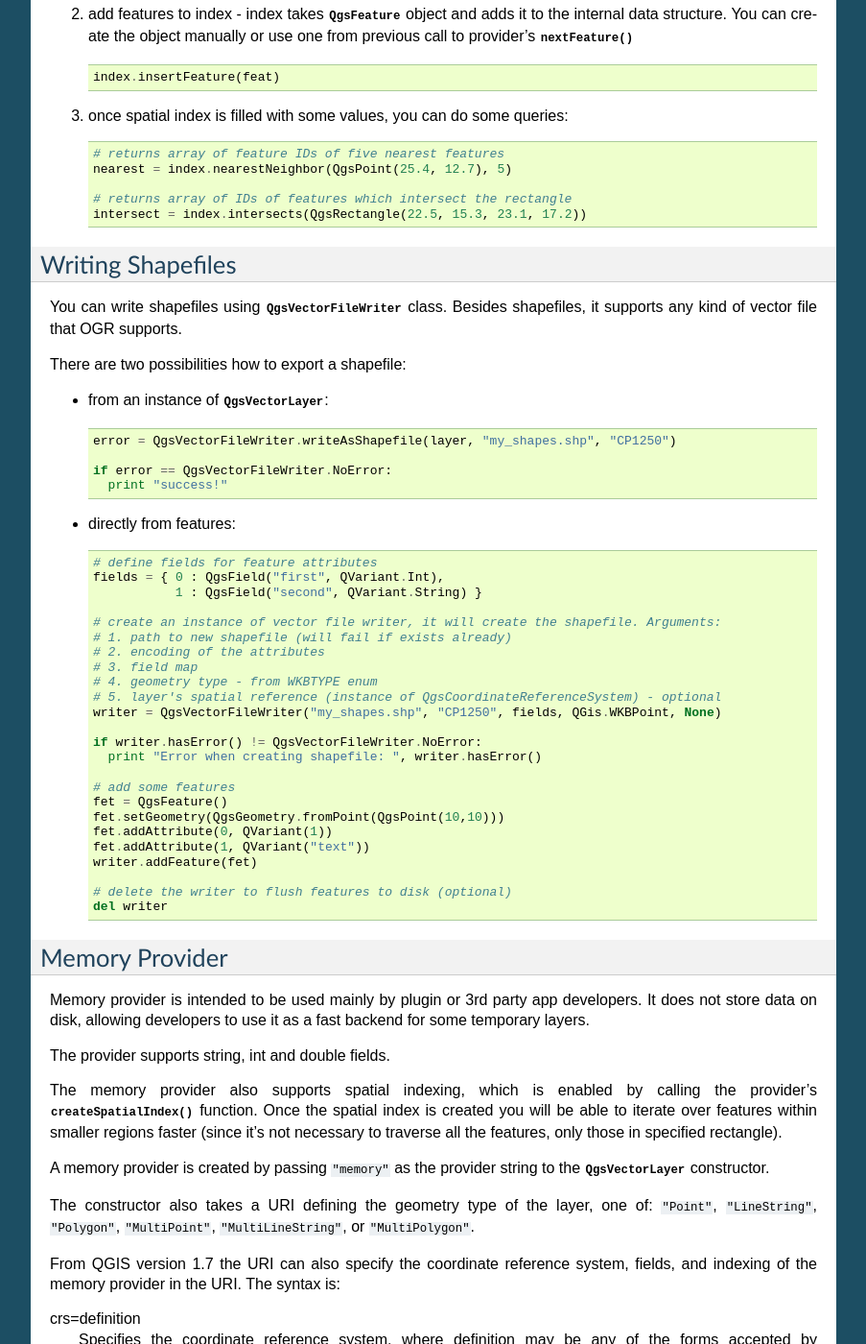
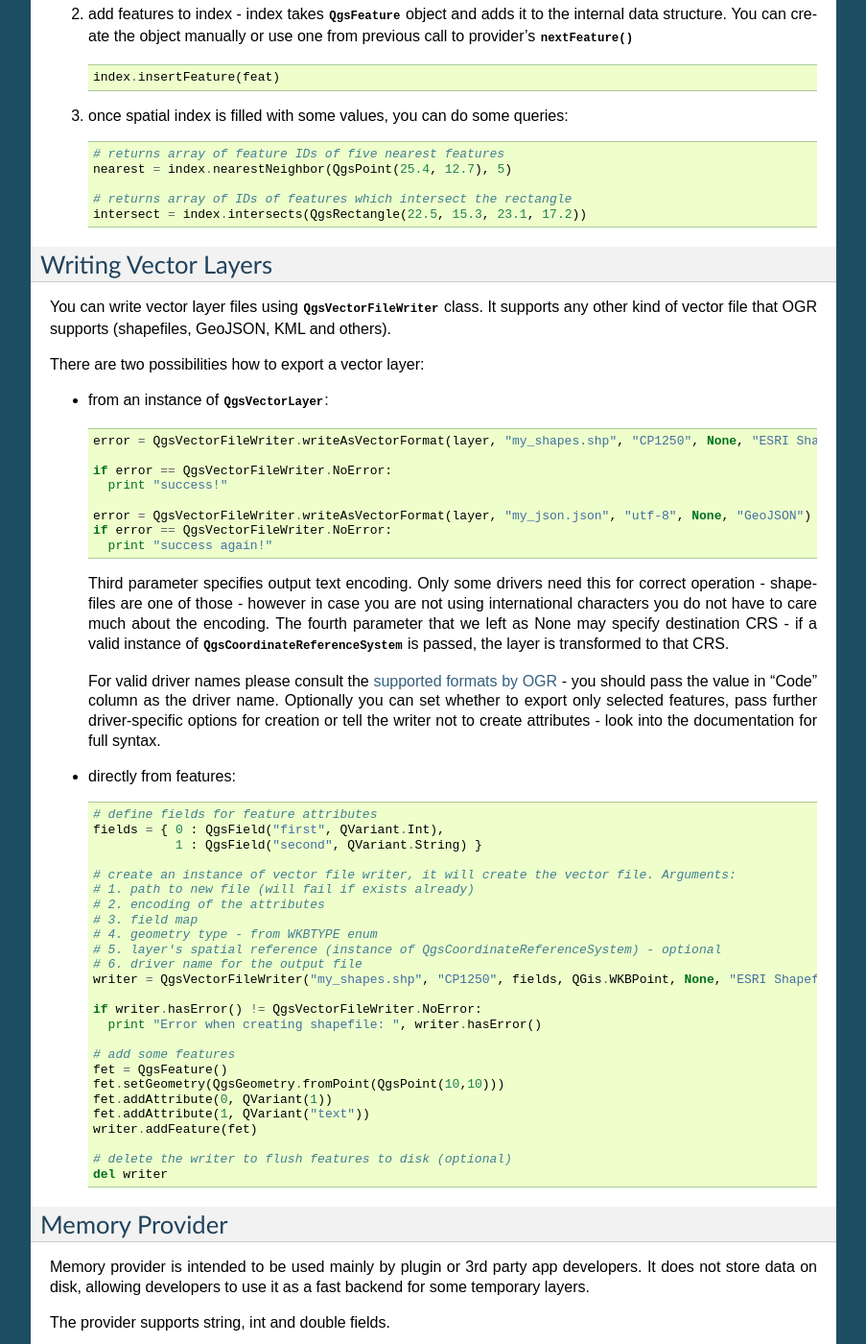
Before and after one commit to slarosa/QGIS-Developer-Cookbook, a Sphinx documentation site: the page built from source/vector.rst, in a window 1280 px wide and 1400 px high, scrolled down 1761 px. Shown: the whole window at 96% size, without its empty margins (198-1101 px from the left). Built offline with Sphinx 7.4.7, drawn with Linux system fonts in a browser that asks for light colours; some of the changed text lies outside the part shown.

Commit message:
Updated vector file writing section, added GeoJSON example
git-svn-id: https://svn.osgeo.org/qgis/docs/trunk@15942 c8812cc2-4d05-0410-92ff-de0c093fc19c

```diff
--- a/source/vector.rst
+++ b/source/vector.rst
@@ -113,19 +113,34 @@ Using Spatial Index
 
 
 
-Writing Shapefiles
-------------------
+Writing Vector Layers
+---------------------
 
-You can write shapefiles using :class:`QgsVectorFileWriter` class. Besides shapefiles, it supports any kind of vector file that OGR supports.
+You can write vector layer files using :class:`QgsVectorFileWriter` class. It supports any other kind of vector file that OGR supports (shapefiles, GeoJSON, KML and others).
 
-There are two possibilities how to export a shapefile:
+There are two possibilities how to export a vector layer:
 
 * from an instance of :class:`QgsVectorLayer`::
 
-    error = QgsVectorFileWriter.writeAsShapefile(layer, "my_shapes.shp", "CP1250")
+    error = QgsVectorFileWriter.writeAsVectorFormat(layer, "my_shapes.shp", "CP1250", None, "ESRI Shapefile")
 
     if error == QgsVectorFileWriter.NoError:
       print "success!"
+
+    error = QgsVectorFileWriter.writeAsVectorFormat(layer, "my_json.json", "utf-8", None, "GeoJSON")
+    if error == QgsVectorFileWriter.NoError:
+      print "success again!"
+
+  Third parameter specifies output text encoding. Only some drivers need this for correct operation - shapefiles are one of those - however in case you are
+  not using international characters you do not have to care much about the encoding. The fourth parameter that we left as None may specify destination CRS - if
+  a valid instance of :class:`QgsCoordinateReferenceSystem` is passed, the layer is transformed to that CRS.
+
+  For valid driver names please consult the `supported formats by OGR`_ - you should pass the value in "Code" column as the driver name.
+  Optionally you can set whether to export only selected features, pass further driver-specific options for creation or tell the writer not to create attributes
+  - look into the documentation for full syntax.
+
+.. _supported formats by OGR: http://www.gdal.org/ogr/ogr_formats.html
+
 
 * directly from features::
 
@@ -133,13 +148,14 @@ There are two possibilities how to export a shapefile:
     fields = { 0 : QgsField("first", QVariant.Int),
                1 : QgsField("second", QVariant.String) }
 
-    # create an instance of vector file writer, it will create the shapefile. Arguments:
-    # 1. path to new shapefile (will fail if exists already)
+    # create an instance of vector file writer, it will create the vector file. Arguments:
+    # 1. path to new file (will fail if exists already)
     # 2. encoding of the attributes
     # 3. field map
     # 4. geometry type - from WKBTYPE enum
     # 5. layer's spatial reference (instance of QgsCoordinateReferenceSystem) - optional
-    writer = QgsVectorFileWriter("my_shapes.shp", "CP1250", fields, QGis.WKBPoint, None)
+    # 6. driver name for the output file
+    writer = QgsVectorFileWriter("my_shapes.shp", "CP1250", fields, QGis.WKBPoint, None, "ESRI Shapefile")
 
     if writer.hasError() != QgsVectorFileWriter.NoError:
       print "Error when creating shapefile: ", writer.hasError()
@@ -153,8 +169,6 @@ There are two possibilities how to export a shapefile:
 
     # delete the writer to flush features to disk (optional)
     del writer
-
-
 
 
 Memory Provider
```
